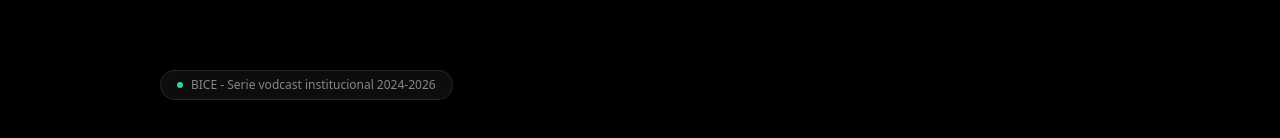
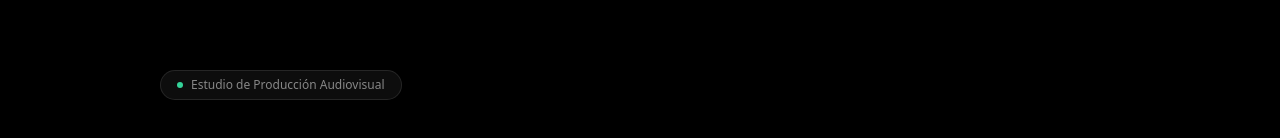
Before and after one commit to TronxGroup/Dekaelo-Media, a Next.js app: page / in a window 1280 px wide. Shown: the part 139-277 px from the top of the page. Built offline with nearby package versions, Linux system fonts and the light colour scheme.

Commit message:
Update page.tsx

```diff
--- a/app/page.tsx
+++ b/app/page.tsx
@@ -178,7 +178,7 @@ export default function Page() {
 <section className="container max-w-5xl pt-28 pb-20 md:pt-36 md:pb-28">
   <div className="mb-8 inline-flex items-center gap-2 rounded-full border border-white/10 bg-white/5 px-4 py-1.5 text-xs text-white/50">
     <span className="h-1.5 w-1.5 rounded-full bg-emerald-400" />
-    BICE - Serie vodcast institucional 2024-2026
+    Estudio de Producción Audiovisual
   </div>
 
   <h1 className="text-4xl font-semibold leading-[1.1] tracking-tight md:text-6xl">
```
